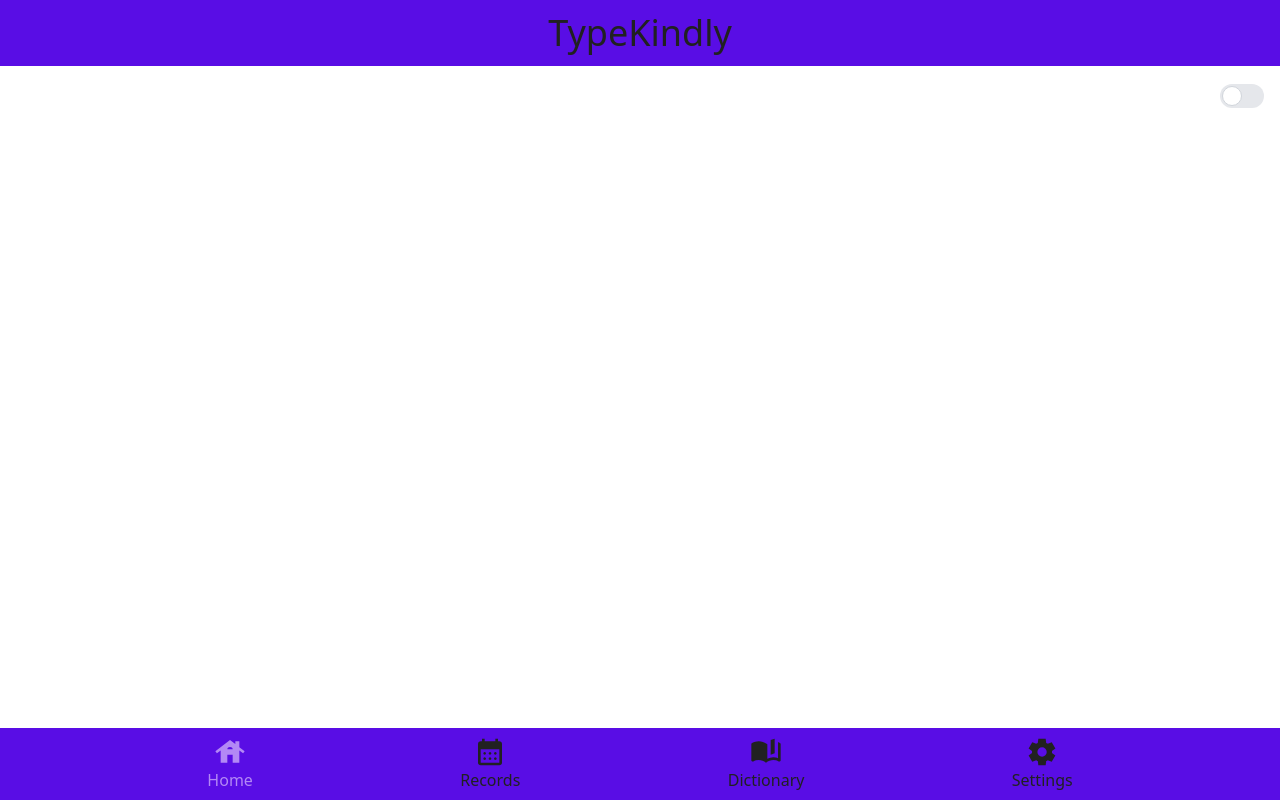
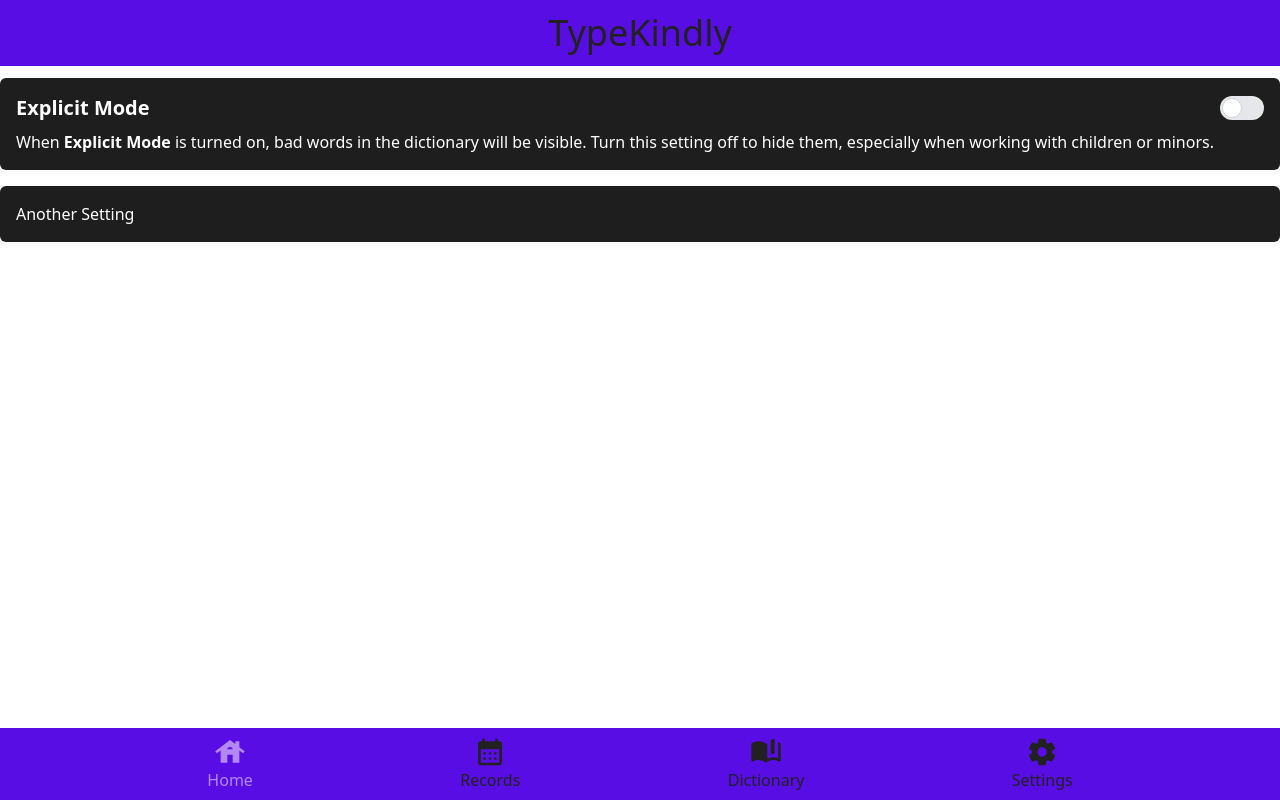
Before and after one commit to rue-22/TypeKindly, a SvelteKit app: page /settings in a window 1280 px wide. Built offline with nearby package versions, Linux system fonts and the light colour scheme.

Commit message:
feat: add description to explicit mode

```diff
--- a/src/routes/settings/+page.svelte
+++ b/src/routes/settings/+page.svelte
@@ -3,10 +3,21 @@
 </script>
 
 <!-- EXPLICIT MODE -->
-<label class="inline-flex cursor-pointer items-center justify-between px-4 py-4">
-	<span class="text-xl text-white">Explicit Mode</span>
-	<input type="checkbox" bind:checked={$isExplicitOn} value="" class="peer sr-only" />
-	<div
-		class="peer relative h-6 w-11 rounded-full bg-gray-200 after:absolute after:start-[2px] after:top-[2px] after:h-5 after:w-5 after:rounded-full after:border after:border-gray-300 after:bg-white after:transition-all after:content-[''] peer-checked:bg-tkd-primary peer-checked:after:translate-x-full peer-checked:after:border-white peer-focus:outline-none peer-focus:ring-4 peer-focus:ring-blue-300 rtl:peer-checked:after:-translate-x-full dark:border-gray-600 dark:bg-gray-700 dark:peer-checked:bg-tkd-primary dark:peer-focus:ring-blue-800"
-	></div>
-</label>
+<div class="mt-3 flex flex-col gap-4">
+	<div class="rounded-md bg-tkd-surface px-4 py-4 text-justify text-white">
+		<label class="flex cursor-pointer items-center justify-between">
+			<span class="text-xl font-semibold">Explicit Mode</span>
+			<input type="checkbox" bind:checked={$isExplicitOn} value="" class="peer sr-only" />
+			<div
+				class="peer relative h-6 w-11 rounded-full bg-gray-200 after:absolute after:start-[2px] after:top-[2px] after:h-5 after:w-5 after:rounded-full after:border after:border-gray-300 after:bg-white after:transition-all after:content-[''] peer-checked:bg-tkd-primary peer-checked:after:translate-x-full peer-checked:after:border-white peer-focus:outline-none peer-focus:ring-4 peer-focus:ring-blue-300 rtl:peer-checked:after:-translate-x-full dark:border-gray-600 dark:bg-gray-700 dark:peer-checked:bg-tkd-primary dark:peer-focus:ring-blue-800"
+			></div>
+		</label>
+
+		<p class="mt-2">
+			When <span class="font-semibold">Explicit Mode</span> is turned on, bad words in the dictionary
+			will be visible. Turn this setting off to hide them, especially when working with children or minors.
+		</p>
+	</div>
+
+	<div class="rounded-md bg-tkd-surface px-4 py-4 text-justify text-white">Another Setting</div>
+</div>
```
